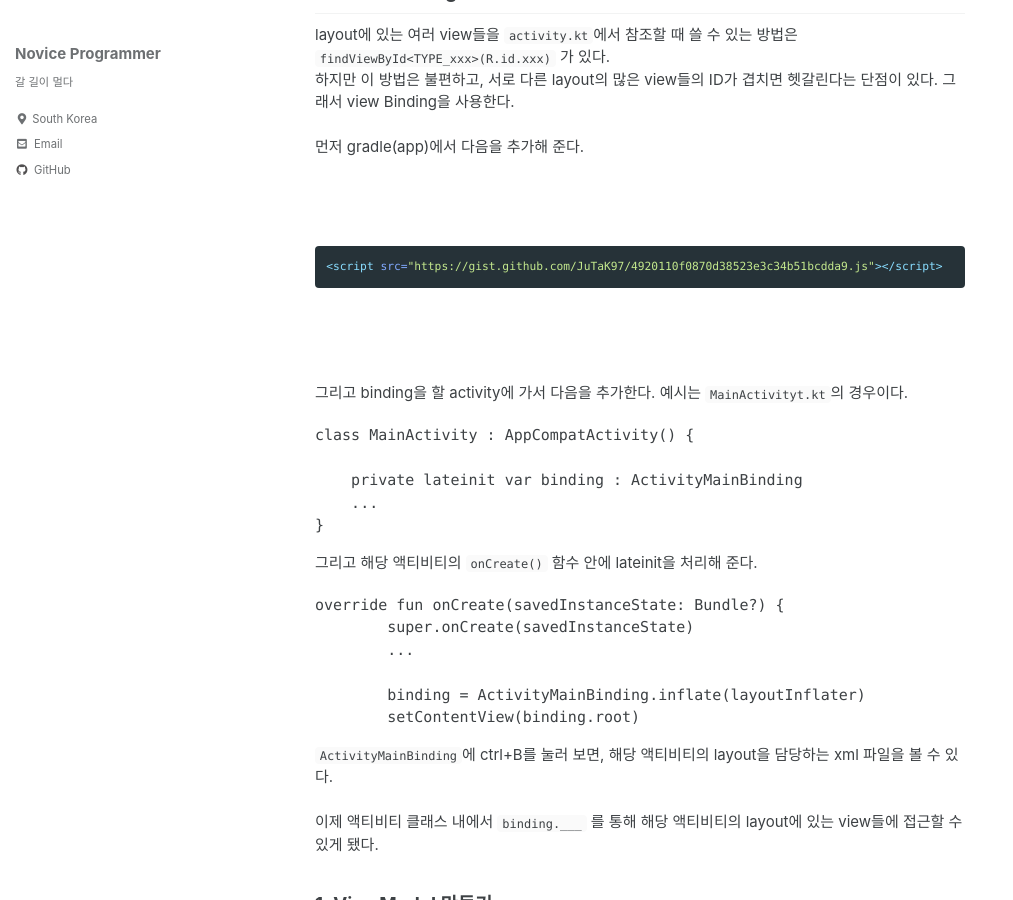
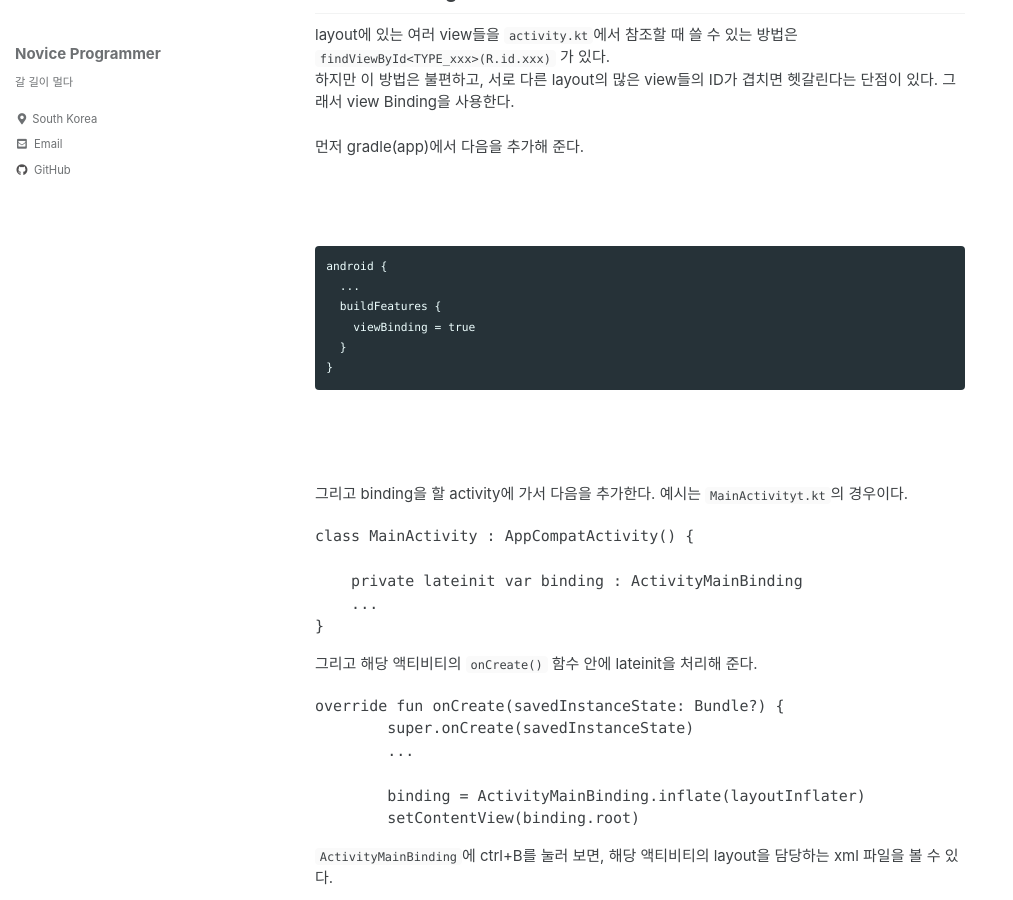
Before and after one commit to JuTaK97/JuTaK97.github.io, a Jekyll site: the page built from _posts/2022-02-04-android-1.md, in a window 1280 px wide and 900 px high, scrolled down 453 px. Shown: the whole window, without its empty margins (0-1013 px from the left). Built offline with Jekyll 4.4.1, drawn with Linux system fonts in a browser that asks for light colours; cached includes are drawn as plain includes.

Commit message:
Update 2022-02-04-android-1.md

````diff
--- a/_posts/2022-02-04-android-1.md
+++ b/_posts/2022-02-04-android-1.md
@@ -22,7 +22,12 @@ layout에 있는 여러 view들을 ```activity.kt```에서 참조할 때 쓸 수
 <pre>
 <code>
 {% highlight html %}
-<script src="https://gist.github.com/JuTaK97/4920110f0870d38523e3c34b51bcdda9.js"></script>
+android {
+  ...
+  buildFeatures {
+    viewBinding = true
+  }
+}
 {% endhighlight %}
 </code>
 </pre>
````
